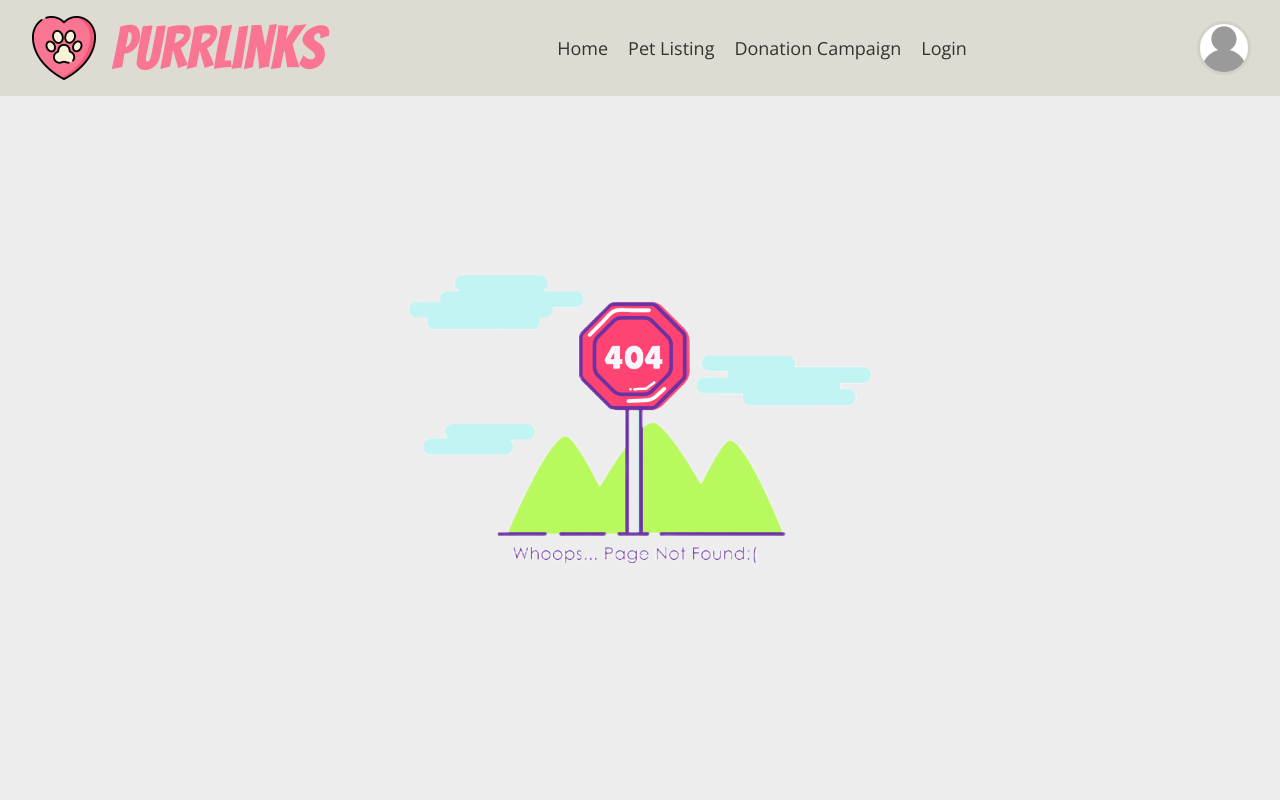
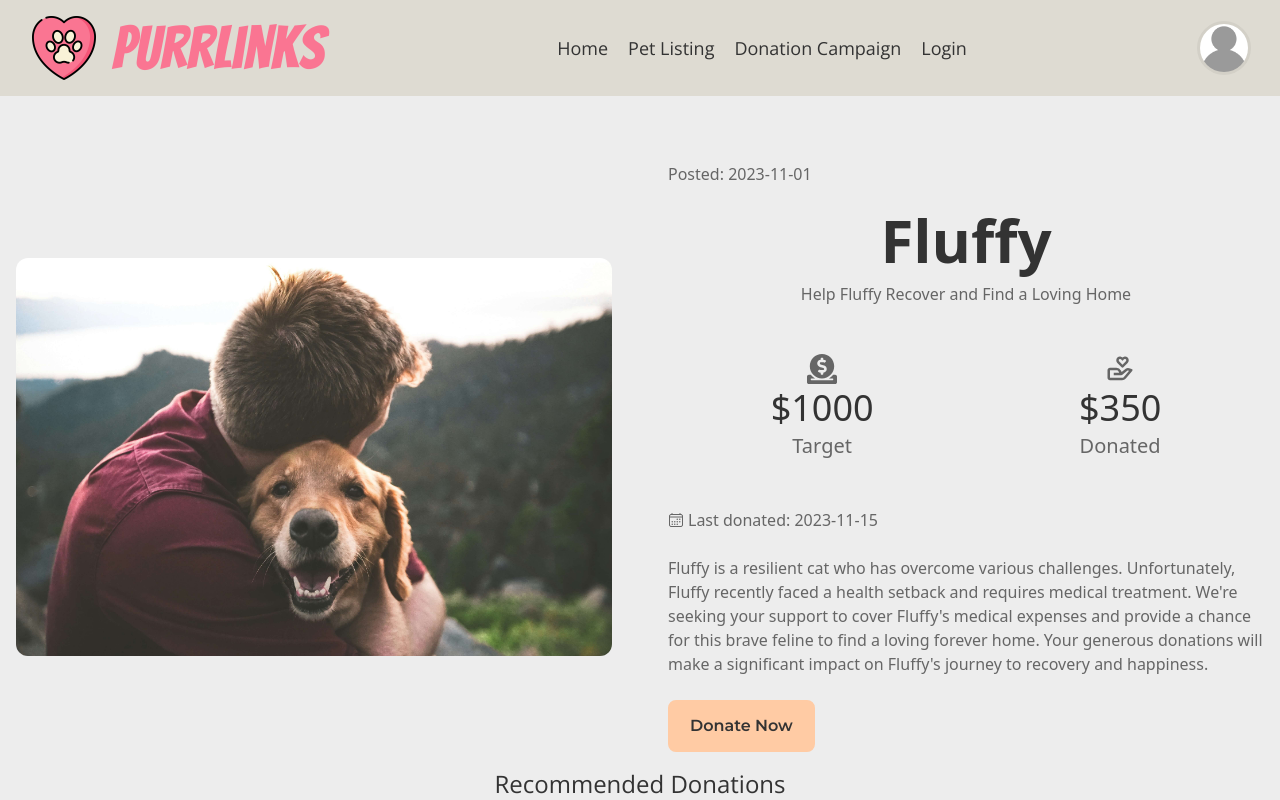
Before and after one commit to ZaibLComrade/Purrlinks-Client, a React (Vite) app: page /donation/details/1 in a window 1280 px wide. Shown: the top 800 px of the page. Built offline with nearby package versions, Linux system fonts and the light colour scheme; no server answers.

Commit message:
added donation campaign details page

```diff
--- a/src/components/buttons/ButtonPrimary.jsx
+++ b/src/components/buttons/ButtonPrimary.jsx
@@ -2,7 +2,7 @@ import PropTypes from "prop-types";
 
 export default function ButtonPrimary({ text }) {
 	return <button
-		className="px-5 py-3 text-sm border-2 rounded-lg md:text-base bg-accent-2 border-accent-2 w-max text-title font-montserrat transition delay-50 ease-in-out hover:bg-accent-2/60"
+		className="px-5 py-3 text-sm font-semibold border-2 rounded-lg md:text-base bg-accent-2 border-accent-2 w-max text-title font-montserrat transition delay-50 ease-in-out hover:bg-accent-2/60"
 	>
 		{ text }
 	</button>
--- a/src/layout/home/donations/DonationCampaign/Card.jsx
+++ b/src/layout/home/donations/DonationCampaign/Card.jsx
@@ -32,7 +32,7 @@ export default function Card({ campaign }) {
 					</div>
 				</div>
 				<div className="pt-3 normal-case rounded-lg font-montserrat">
-					<Link to={`/pets/details/${id}`} className="font-bold hover:underline text-primary">
+					<Link to={`/donation/details/${id}`} className="font-bold hover:underline text-primary">
 						View Details
 					</Link>
 				</div>
--- /dev/null
+++ b/src/layout/home/donations/DonationDetails/Card.jsx
@@ -0,0 +1,40 @@
+import PropTypes from "prop-types";
+import dummyImage from "../../../assets/embrace-purr1.jpg";
+import { IoCalendarOutline } from "react-icons/io5";
+import { IoLocationOutline } from "react-icons/io5";
+import {Link} from "react-router-dom";
+
+export default function Card({ pet }) {
+	const { id, pet_name, pet_age, pet_location } = pet;
+	return <div className="relative min-h-[405px] mb-4 items-center text-center lg:text-left rounded-xl bg-neutral">
+		<div className="w-full h-[300px] rounded-xl">
+			<img src={ dummyImage } className="object-cover w-full h-full rounded-xl"/>
+		</div>
+		<div className="absolute left-1/2 -translate-x-1/2 rounded-lg justify-between text-center bg-white w-[85%] bottom-0 text-title font-opensans gap-6">
+				<div className="p-3 rounded-lg space-y-2">
+					<h3 className="text-2xl font-bold font-nunito"><span>{ pet_name }</span></h3>
+					<div className="flex flex-col flex-col-reverse md:flex-row items-center justify-between border-b-[1px] pb-2 mb-2">
+						<p className="flex items-center gap-px">
+							<IoLocationOutline className="mr-px"/>
+							<span className="mr-px">Location:</span>
+							<span>{ pet_location }</span>
+						</p>
+						<p className="flex items-center gap-px">
+							<IoCalendarOutline className="mr-px"/>
+							<span className="mr-px">Age:</span>
+							<span>{ pet_age } years</span>
+						</p>
+					</div>
+				</div>
+				<div className="pb-3 normal-case rounded-lg font-montserrat">
+					<Link to={`/pets/details/${id}`} className="font-bold hover:underline text-primary">
+						Details
+					</Link>
+				</div>
+			</div>
+	</div>
+}
+
+Card.propTypes = {
+	pet: PropTypes.object,
+}
--- /dev/null
+++ b/src/layout/home/donations/DonationDetails/DonationDetails.jsx
@@ -0,0 +1,88 @@
+import { useLoaderData } from "react-router-dom";
+import exampleImage from "../../../../assets/embrace-purr1.jpg";
+import { IoCalendarOutline } from "react-icons/io5";
+import { BiDonateHeart } from "react-icons/bi";
+import ButtonPrimary from "../../../../components/buttons/ButtonPrimary";
+import { FaDonate } from "react-icons/fa";
+import {useEffect, useState} from "react";
+import axios from "axios";
+import Skeleton from "./Skeleton";
+
+export default function DonationDetails() {
+	const [recommended, setRecommended] = useState([])
+	const [loading, setLoading] = useState(false);
+	const {
+		pet_name,
+		max_donation_amount,
+		donated_amount,
+		long_description,
+		short_description,
+		post_created,
+		last_donated,
+	} = useLoaderData();
+
+	useEffect(() => {
+		axios.get("/donationData.json")
+			.then(({ data }) => {
+				console.log(data);
+				setRecommended(data);
+				setLoading(false);
+			})
+	}, [])
+
+	return <div className="container py-[50px] mx-auto">
+		<div className="grid grid-cols-1 md:grid-cols-2 gap-6">
+			<div className="p-4 place-self-center">
+				<img src={ exampleImage } className="w-full h-full object cover rounded-xl"/>
+			</div>
+			<div className="relative p-4 text-subtitle space-y-6">
+				<h5 className="font-medium">Posted: { post_created }</h5>
+
+				<div className="space-y-3">
+					<h2 className="mx-auto text-5xl font-bold w-max text-title md:text-6xl">{ pet_name }</h2>
+					<div className="text-center">{ short_description }</div>
+				</div>
+
+				<div className="flex items-center justify-around text-center lg:py-6">
+					<div className="flex flex-col items-center gap-1">
+						<FaDonate className="text-3xl"/>
+						<p className="text-4xl text-title">${ max_donation_amount }</p>
+						<p className="text-xl">Target</p>
+					</div>
+					<div className="flex flex-col items-center gap-1">
+						<BiDonateHeart className="text-3xl"/>
+						<p className="text-4xl text-title">${ donated_amount }</p>
+						<p className="text-xl">Donated</p>
+					</div>
+				</div>
+
+				<div className="space-y-1">
+					<div className="flex items-center gap-1">
+						<IoCalendarOutline/>
+						<p>Last donated: {last_donated}</p>
+					</div>
+				</div>
+				<p className="text-left">{ long_description }</p>
+				<div>
+					<ButtonPrimary text="Donate Now"/>
+					{/* <ButtonPrimary text="See All Donations"/> */}
+				</div>
+			</div>
+		</div>
+
+		{/* Recommended Donations */}
+		<div className>
+			<h2 className="mx-auto text-lg font-opensans md:text-2xl text-title w-max">Recommended Donations</h2>
+			<div className="grid grid-cols-1 md:grid-cols-2 lg:grid-cols-3">
+				{
+					loading ? <Skeleton/>
+						:
+						recommended.length ? recommended.map((dat, i) => {
+							return <div key={ dat.id }></div>
+						})
+						: <div>Something went wrong</div>
+				}
+			</div>
+		</div>
+	</div>
+}
--- /dev/null
+++ b/src/layout/home/donations/DonationDetails/Skeleton.jsx
@@ -0,0 +1,31 @@
+export default function Skeleton() {
+return <div>
+		<div role="status" className="p-4 border border-gray-200 shadow gap-8 grid md:grid-cols-2 rounded-xl animate-pulse md:p-6 dark:border-gray-700">
+    <div className="flex items-center justify-center h-[300px] mb-4 bg-gray-300 rounded dark:bg-gray-700">
+        <svg className="w-10 h-10 text-gray-200 dark:text-gray-600" aria-hidden="true" xmlns="http://www.w3.org/2000/svg" fill="currentColor" viewBox="0 0 16 20">
+            <path d="M14.066 0H7v5a2 2 0 0 1-2 2H0v11a1.97 1.97 0 0 0 1.934 2h12.132A1.97 1.97 0 0 0 16 18V2a1.97 1.97 0 0 0-1.934-2ZM10.5 6a1.5 1.5 0 1 1 0 2.999A1.5 1.5 0 0 1 10.5 6Zm2.221 10.515a1 1 0 0 1-.858.485h-8a1 1 0 0 1-.9-1.43L5.6 10.039a.978.978 0 0 1 .936-.57 1 1 0 0 1 .9.632l1.181 2.981.541-1a.945.945 0 0 1 .883-.522 1 1 0 0 1 .879.529l1.832 3.438a1 1 0 0 1-.031.988Z"/>
+            <path d="M5 5V.13a2.96 2.96 0 0 0-1.293.749L.879 3.707A2.98 2.98 0 0 0 .13 5H5Z"/>
+        </svg>
+    </div>
+	<div className="flex flex-col justify-between p-4">
+		<div>
+			<div className="h-2.5 bg-gray-200 rounded-full dark:bg-gray-700 w-48 mb-4"></div>
+			<div className="h-2 bg-gray-200 rounded-full dark:bg-gray-700 mb-2.5"></div>
+			<div className="h-2 bg-gray-200 rounded-full dark:bg-gray-700 mb-2.5"></div>
+			<div className="h-2 bg-gray-200 rounded-full dark:bg-gray-700"></div>
+			<div className="flex items-center mt-4 space-x-3">
+				<div>
+					<div className="h-2.5 bg-gray-200 rounded-full dark:bg-gray-700 w-32 mb-2"></div>
+					<div className="w-48 h-2 bg-gray-200 rounded-full dark:bg-gray-700"></div>
+				</div>
+			</div>
+		</div>
+		<div className="grid grid-cols-2 gap-6">
+			<div className="h-[50px] bg-gray-300 rounded-lg dark:bg-gray-700"></div>
+			<div className="h-[50px] bg-gray-300 rounded-lg dark:bg-gray-700"></div>
+		</div>
+	</div>
+    <span className="sr-only">Loading...</span>
+</div>
+	</div>
+}
--- a/src/router/router.jsx
+++ b/src/router/router.jsx
@@ -8,6 +8,7 @@ import PetDetails from "../layout/pets/PetDetails/PetDetails";
 import AvailablePets from "../layout/pets/AvailablePets/AvailablePets";
 import axios from "axios";
 import DonationCampaign from "../layout/home/donations/DonationCampaign/DonationCampaign";
+import DonationDetails from "../layout/home/donations/DonationDetails/DonationDetails";
 
 const router = createBrowserRouter([
 	{
@@ -20,13 +21,22 @@ const router = createBrowserRouter([
 			{
 				path: "/pets/details/:id",
 				element: <PetDetails/>,
-				loader : async ({ params }) => {
+				loader: async ({ params }) => {
 					const { data } = await axios.get("/petData.json");
-					const petData = data.find(pet => params.id === pet.id)
+					const petData = data.find(pet => params.id === pet.id);
 					return petData || null;
 				}
 			},
 			{ path: "/donation/campaigns", element: <DonationCampaign/> },
+			{
+				path: "/donation/details/:id",
+				element: <DonationDetails/>,
+				loader: async ({ params }) => {
+					const { data } = await axios.get("/donationData.json");
+					const campaignDetails = data.find(campaign => params.id === campaign.id);
+					return campaignDetails || null;
+				}
+			},
 			{ path: "/login", element: <LoginPage/> },
 			{ path: "/register", element: <RegisterPage/> },
 		],
```
